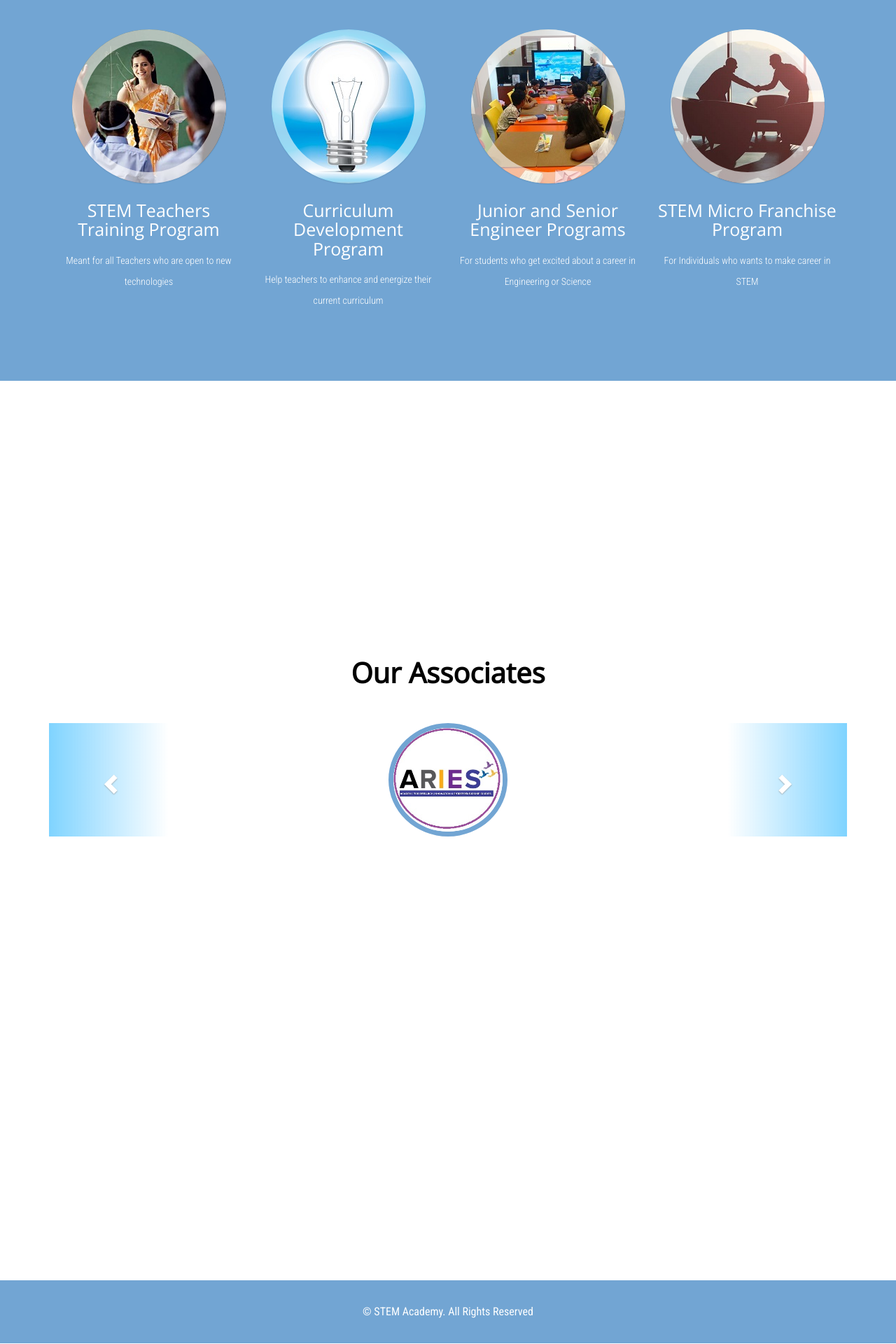
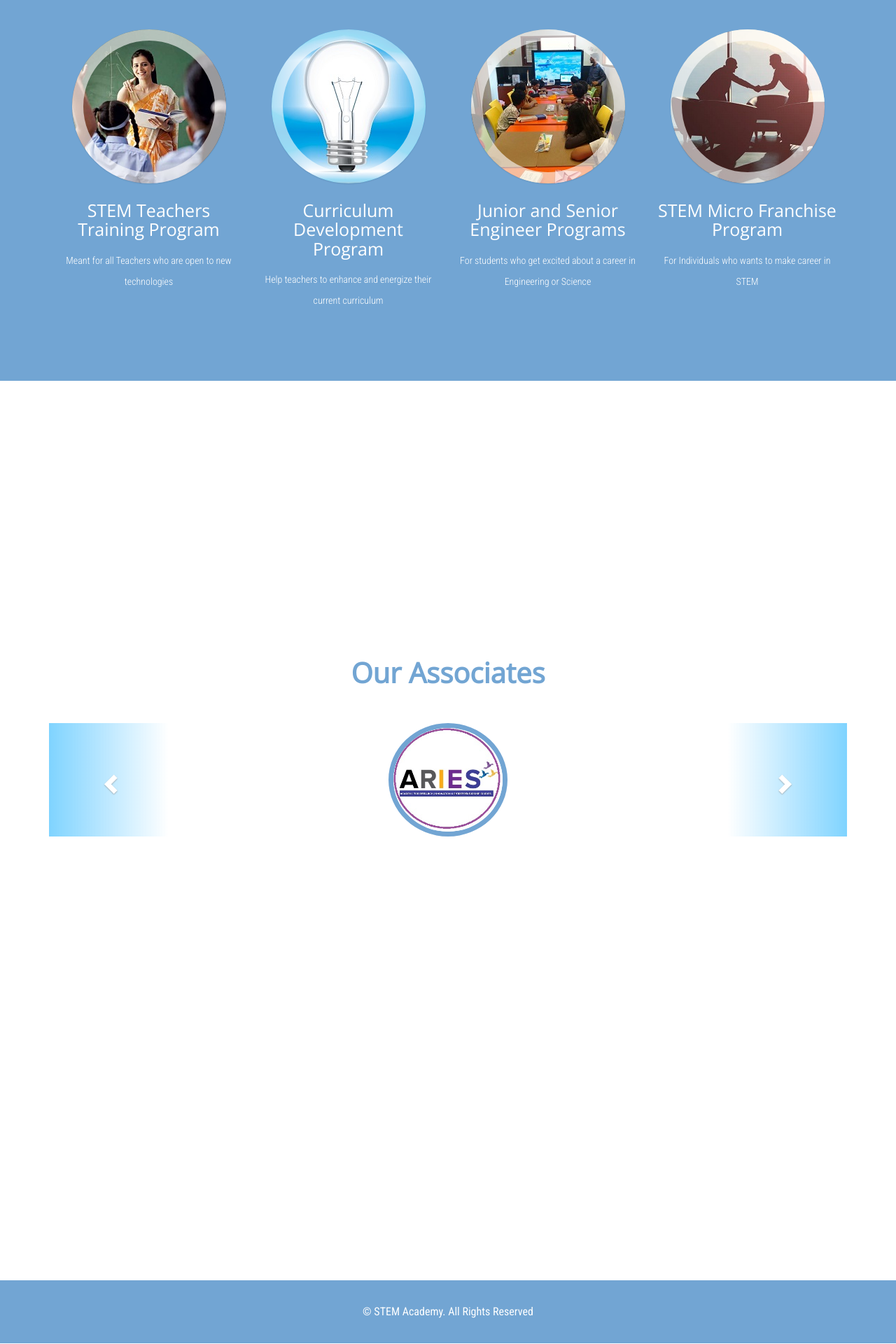
Before and after one commit to dhanyacm/stem, a Jekyll site: the page built from index.html, in a window 1280 px wide. Shown: the part 1946-3866 px from the top of the page at 70% size. Built offline with Jekyll 4.4.1, drawn with Linux system fonts in a browser that asks for light colours; a script that is not in the unit is left out.

Commit message:
Update style.css

```diff
--- a/css/style.css
+++ b/css/style.css
@@ -793,7 +793,7 @@ section.testimonial-wthree {
 section.testimonial-wthree h3.text-center {
 	font-size: 40px;
     font-weight: bold;
-    color:color:#72a5d3;
+    color:#72a5d3;
     font-family:  'Open Sans', sans-serif;
     padding-bottom: 50px;
 }
```
